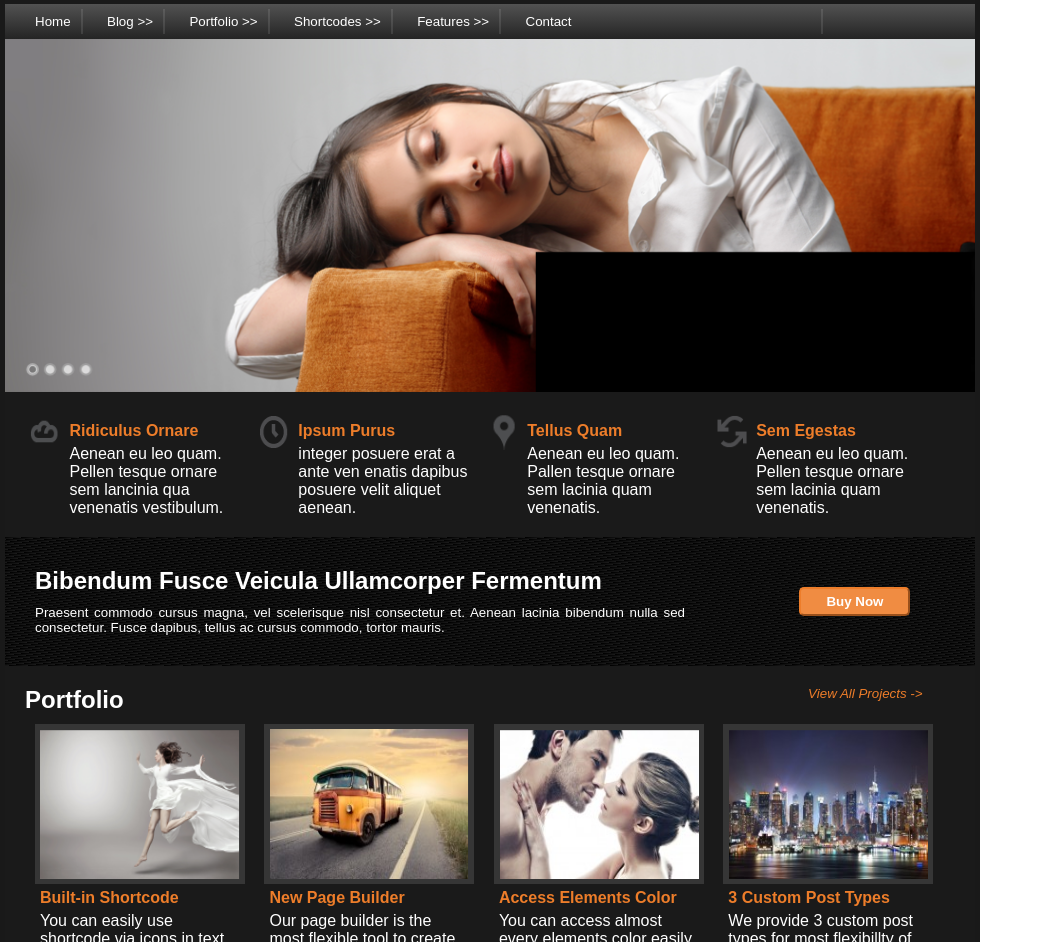
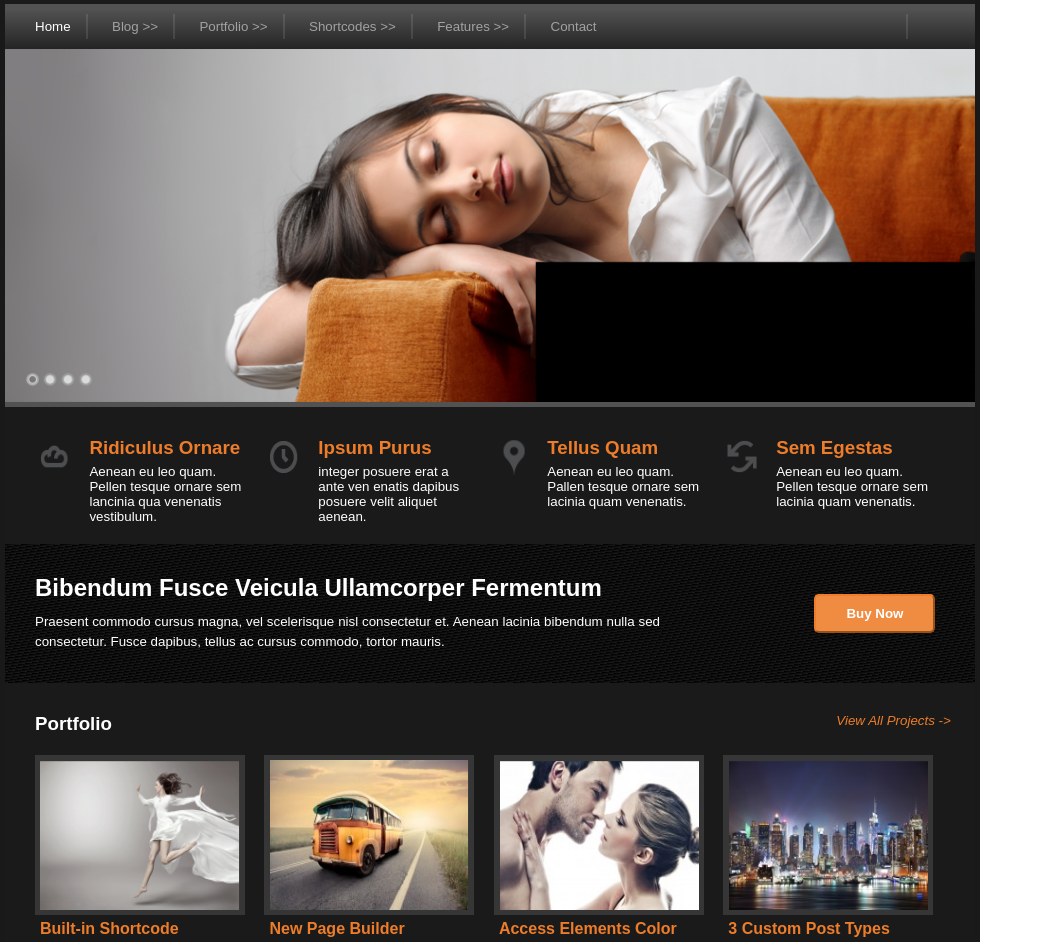
Before and after one commit to Agedob/Belt_Exam, a plain HTML site: page index.html in a window 1280 px wide. Shown: the part 86-1028 px from the top of the page, without its empty margins (0-1038 px from the left). Drawn offline with Linux system fonts and the light colour scheme.

Commit message:
times up

```diff
--- a/index.html
+++ b/index.html
@@ -24,29 +24,29 @@
                         <p class="menu_p" id="menu_feat">Features >></p>
                         <p class="menu_p" id="menu_cont">Contact</p>
                     </div>
-                    <img src="images/main_pic.png" alt="women on couch(tired") id="main_pic">
+                    <img src="images/main_pic.png" alt="a tired women on the couch"  id="main_pic">
                 </div>
                 <!-- end of header -->
                 <div id="middle">
                     <div id="mid_top">
                             <img src="images/content_icon1.png" alt="cloud icon" id="cloud" class="icon">
                             <div id="mid_1" class="mid_div">
-                            <h4 class="mid_h4">Ridiculus Ornare</h4>
+                            <h3 class="mid_h4">Ridiculus Ornare</h3>
                             <p class="mid_p">Aenean eu leo quam. Pellen tesque ornare sem lancinia qua venenatis vestibulum.</p>
                         </div>
                             <img src="images/content_icon2.png" alt="clock icon" id="clock" class="icon">
-                            <div id="mid_1" class="mid_div">
-                            <h4 class="mid_h4">Ipsum Purus</h4>
+                            <div id="mid_2" class="mid_div">
+                            <h3 class="mid_h4">Ipsum Purus</h3>
                             <p class="mid_p">integer posuere erat a ante ven enatis dapibus posuere velit aliquet aenean.</p>
                         </div>
                             <img src="images/content_icon3.png" alt="pin icon" id="pin" class="icon">
-                            <div id="mid_1" class="mid_div">
-                            <h4 class="mid_h4">Tellus Quam</h4>
+                            <div id="mid_3" class="mid_div">
+                            <h3 class="mid_h4">Tellus Quam</h3>
                             <p class="mid_p">Aenean eu leo quam. Pallen tesque ornare sem lacinia quam venenatis.</p>
                         </div>
                             <img src="images/content_icon4.png" alt="arrow icon" id="arrow" class="icon">
-                            <div id="mid_1" class="mid_div">
-                            <h4 class="mid_h4">Sem Egestas</h4>
+                            <div id="mid_4" class="mid_div">
+                            <h3 class="mid_h4">Sem Egestas</h3>
                             <p class="mid_p">Aenean eu leo quam. Pellen tesque ornare sem lacinia quam venenatis.</p>
                         </div>
                     </div>
@@ -62,8 +62,9 @@
                 <!-- end of middle/bot -->
                 <div id="footer">
                     <div id="foot">
-                        <h2 id="foot_h2">Portfolio</h2>
+                        <h3 id="foot_h2">Portfolio</h3>
                         <p id="foot_head_p">View All Projects -></p>
+                        <div id="wrap">
                         <div id="foot_1" class="foot_0">
                             <img src="images/portfolio1.png" alt="Women dancing in white" id="port1" class="foot_img">
                             <h4 class="foot_h">Built-in Shortcode</h4>
@@ -84,8 +85,9 @@
                             <h4 class="foot_h">3 Custom Post Types</h4>
                             <p class="foot_p">We provide 3 custom post types for most flexibillty of usage. We have portfolio post type wich also has its own single page style. Testimonlal, you c</p>
                         </div>
+                        </div>
                     </div>
-                    <a href="" id="back_">Back To Top</a>
+                    <a href="#head" id="back_">Back To Top</a>
                     </div>
                 </div>
             </div>
--- a/styles.css
+++ b/styles.css
@@ -26,7 +26,7 @@
 #head_p{
     display: inline-block;
     padding-left: 550px;
-    padding-top: 10px
+    padding-top: 10px;
     text-align: center;
 }
 
@@ -35,7 +35,7 @@ background-color: white;
 }
 
 #menu_bar{
-    background-color:#525252
+    background-color:#525252;
     padding: 5px 0px;
 }
 
@@ -43,22 +43,23 @@ background-color: white;
     background: linear-gradient(#525252,#242424);
 }
 #menu_home{
+    color: white;
     margin-left: 20px;
 }
 
 .menu_p{
-    color: white;
+    color: #a2a2a2;
     border-right: 2px;
     border-right-style: solid;
     border-right-color: rgba(255, 255, 255, .1);
     display: inline-block;
-    padding: 5px 10px;
+    padding: 5px 15px 5px 10px;
     font-size: 10pt;
-    margin: 5px;
+    margin: 5px 5px 10px 5px;
 }
 
 #menu_cont{
-    padding-right: 250px;
+    padding-right: 310px;
 }
 
 #main_pic{
@@ -76,7 +77,7 @@ background-color: white;
 
 .mid_div{
     display: inline-block;
-    width: 180px;
+    width: 160px;
     margin-top: 10px;
 }
 
@@ -84,10 +85,12 @@ background-color: white;
     display: inline-block;
     width: 40px;
     height: 40px;
+    padding: 10px;
 }
 
 .mid_p{
     display: inline-block;
+    font-size: 10pt;
     color: white;
 }
 
@@ -107,7 +110,7 @@ background-color: white;
 
 #mid_bot2{
     display: inline-block;
-    width: 650px;
+    width: 625px;
     margin: 10px;
     text-align: justify;
 }
@@ -120,18 +123,19 @@ background-color: white;
 #mid_bot_p{
     display: inline-block;
     font-size: 10pt;
+    line-height: 20px;
 }
 
 #mid_but{
     display: inline-block;
-    padding: 5px 25px;
+    padding: 10px 30px;
     border-radius: 5px;
     font-weight: bold;
     border-color: #ed7d2a;
     color: white;
     background-color: #f08c42;
     margin: 30px 0px;
-    margin-left: 100px;
+    margin-left: 140px;
 }
 /* end of middle */
 #footer{
@@ -142,14 +146,16 @@ background-color: white;
 #foot_h2{
     display: inline-block;
     color: white;
+    margin: 10px;
 }
 
 #foot_head_p{
     display: inline-block;
-    margin-left: 680px;
+    margin-left: 710px;
     color: #ed7d2a;
     font-size: 10pt;
     font-style: italic;
+    margin-top: 10px;
 }
 
 #foot{
@@ -179,6 +185,8 @@ background-color: white;
 .foot_p{
     color: white;
     margin: 5px;
+    text-align: justify;
+    font-size: 10pt;
 }
 
 #back_{
```
